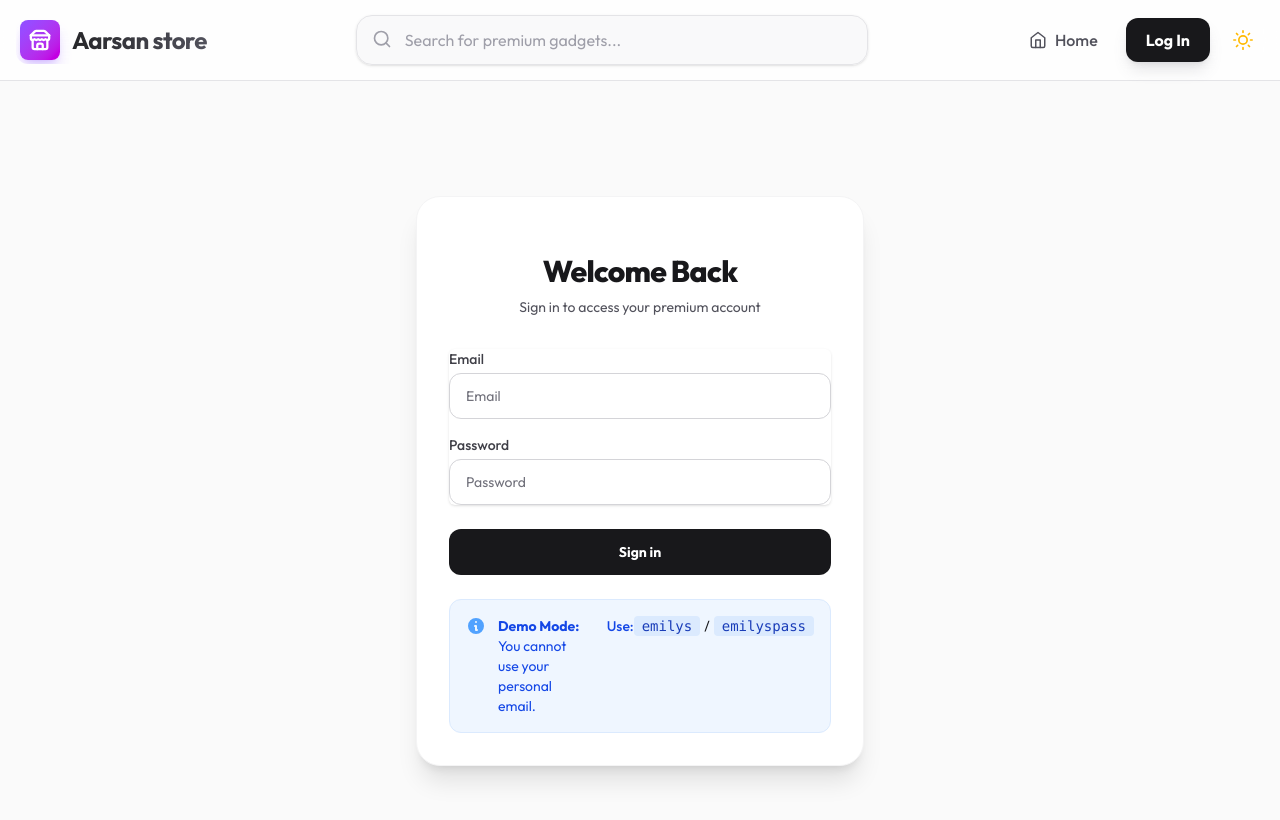
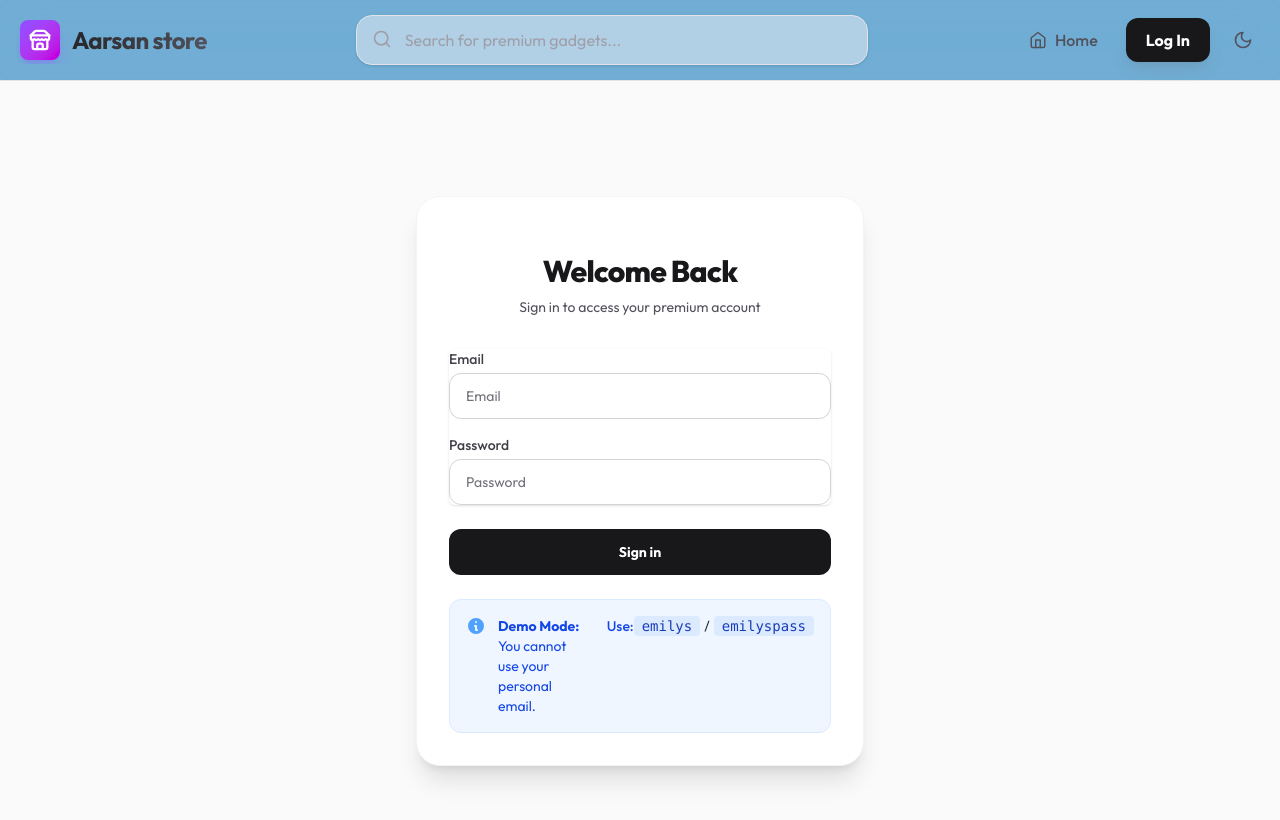
Before and after one commit to Aarsan2365/GUI-Mini-Project, a Vue app: page /login in a window 1280 px wide. Shown: the top 820 px of the page. Built offline with nearby package versions, Linux system fonts and the light colour scheme.

Commit message:
light screen mode

```diff
--- a/index.html
+++ b/index.html
@@ -1,5 +1,5 @@
 <!doctype html>
-<html lang="en" class="dark">
+<html lang="en">
 
 <head>
   <meta charset="UTF-8" />
--- a/src/components/NavBar.vue
+++ b/src/components/NavBar.vue
@@ -25,15 +25,17 @@ const toggleDark = () => {
 
 onMounted(() => {
   const savedTheme = localStorage.getItem('theme');
-  if (savedTheme === 'light') {
+
+  if (savedTheme === 'dark') {
+    isDark.value = true;
+    document.documentElement.classList.add('dark');
+  } else {
+    // Default to LIGHT
     isDark.value = false;
     document.documentElement.classList.remove('dark');
-  } else if (savedTheme === 'dark') {
-    isDark.value = true;
-    document.documentElement.classList.add('dark');
   }
-  // Default is dark (from html class), so if no savedTheme, we stick with dark
 });
+
 
 const searchQuery = ref('');
 
@@ -48,7 +50,7 @@ const handleSearch = () => {
 </script>
 
 <template>
-  <nav class="sticky top-0 z-50 w-full transition-all duration-300 border-b bg-white/80 dark:bg-zinc-900/80 backdrop-blur-xl border-zinc-200 dark:border-zinc-800">
+  <nav class="sticky top-0 z-50 w-full transition-all duration-300 border-b backdrop-blur-xl border-zinc-200 dark:border-zinc-800 bg-nav-glass">
     <div class="container px-4 mx-auto h-20 flex items-center justify-between gap-6">
 
       <!-- Logo -->
@@ -126,8 +128,8 @@ const handleSearch = () => {
                 leave-from-class="opacity-100 rotate-0 scale-100"
                 leave-to-class="opacity-0 -rotate-90 scale-50"
              >
-                <svg v-if="isDark" xmlns="http://www.w3.org/2000/svg" width="20" height="20" viewBox="0 0 24 24" fill="none" stroke="currentColor" stroke-width="2" stroke-linecap="round" stroke-linejoin="round" class="text-amber-400"><circle cx="12" cy="12" r="5"/><path d="M12 1v2M12 21v2M4.2 4.2l1.4 1.4M18.4 18.4l1.4 1.4M1 12h2M21 12h2M4.2 19.8l1.4-1.4M18.4 5.6l1.4-1.4"/></svg>
-                <svg v-else xmlns="http://www.w3.org/2000/svg" width="20" height="20" viewBox="0 0 24 24" fill="none" stroke="currentColor" stroke-width="2" stroke-linecap="round" stroke-linejoin="round" class="text-zinc-600"><path d="M12 3a6 6 0 0 0 9 9 9 9 0 1 1-9-9Z"/></svg>
+                <svg v-if="!isDark" xmlns="http://www.w3.org/2000/svg" width="20" height="20" viewBox="0 0 24 24" fill="none" stroke="currentColor" stroke-width="2" stroke-linecap="round" stroke-linejoin="round" class="text-zinc-600"><path d="M12 3a6 6 0 0 0 9 9 9 9 0 1 1-9-9Z"/></svg>
+                <svg v-else xmlns="http://www.w3.org/2000/svg" width="20" height="20" viewBox="0 0 24 24" fill="none" stroke="currentColor" stroke-width="2" stroke-linecap="round" stroke-linejoin="round" class="text-amber-400"><circle cx="12" cy="12" r="5"/><path d="M12 1v2M12 21v2M4.2 4.2l1.4 1.4M18.4 18.4l1.4 1.4M1 12h2M21 12h2M4.2 19.8l1.4-1.4M18.4 5.6l1.4-1.4"/></svg>
              </transition>
           </div>
         </button>
--- a/src/style.css
+++ b/src/style.css
@@ -1,19 +1,38 @@
 @import "tailwindcss";
+@config "../tailwind.config.ts";
 
-body {
+@layer base {
+  /* 1. Define your colors as variables */
+  :root {
+    /* LIGHT MODE COLORS */
+    --color-bg-main: #0a6a6c;       /* Light Gray Background */
+    --color-text-main: #1e293b;     /* Dark Blue-Gray Text */
+    --color-primary: #4f46e5;       /* Indigo Brand Color */
+    --color-nav: rgba(139, 190, 239, 0.8); /* See-through White */
+  }
+
+  /* 2. Override them for Dark Mode */
+  .dark {
+    /* DARK MODE COLORS */
+    --color-bg-main: #000000;       /* Deep Midnight Blue */
+    --color-text-main: #2e2b0d;     /* Light Gray Text */
+    --color-primary: #ffffff;       /* Lighter Indigo */
+    --color-nav: rgba(25, 58, 207, 0.8);      /* See-through Black */
+  }
+
+  /* 3. Apply the variables to the body */
+  body {
     font-family: 'Outfit', sans-serif;
-    @apply bg-zinc-50 text-zinc-900 transition-colors duration-300;
-    @apply dark:bg-zinc-900 dark:md:bg-zinc-950 dark:lg:bg-zinc-950 dark:text-zinc-100;
-    @apply antialiased selection:bg-zinc-300 selection:text-zinc-900 dark:selection:bg-zinc-600 dark:selection:text-white;
+    background-color: var(--color-bg-main);
+    color: var(--color-text-main);
+    transition-property: color, background-color, border-color, text-decoration-color, fill, stroke;
+    transition-duration: 300ms;
+  }
 }
 
+/* Scrollbar Utility */
 @utility scrollbar-hide {
     -ms-overflow-style: none;
-    /* IE and Edge */
     scrollbar-width: none;
-
-    /* Firefox */
-    &::-webkit-scrollbar {
-        display: none;
-    }
+    &::-webkit-scrollbar { display: none; }
 }
--- a/src/views/HomeView.vue
+++ b/src/views/HomeView.vue
@@ -69,7 +69,7 @@ watch(() => route.query.q, loadProducts);
 </script>
 
 <template>
-  <div class="home-view min-h-screen bg-zinc-50 lg:bg-zinc-100 dark:bg-zinc-900 dark:md:bg-zinc-950 dark:lg:bg-[#808080] transition-colors duration-300">
+  <div class="home-view min-h-screen bg-zinc-50 dark:bg-zinc-950 transition-colors duration-300">
 
     <!-- Hero Section -->
     <section class="relative bg-white dark:bg-zinc-900 overflow-hidden border-b border-zinc-200 dark:border-zinc-800">
--- a/tailwind.config.js
+++ /dev/null
@@ -1,12 +0,0 @@
-/** @type {import('tailwindcss').Config} */
-export default {
-    darkMode: 'selector',
-    content: [
-        "./index.html",
-        "./src/**/*.{vue,js,ts,jsx,tsx}",
-    ],
-    theme: {
-        extend: {},
-    },
-    plugins: [],
-}
--- a/tailwind.config.ts
+++ b/tailwind.config.ts
@@ -1,13 +1,27 @@
 import type { Config } from 'tailwindcss'
 
 export default {
-    darkMode: 'selector',
+    darkMode: 'class',
     content: [
         "./index.html",
         "./src/**/*.{vue,js,ts,jsx,tsx}",
     ],
     theme: {
-        extend: {},
+        extend: {
+            colors: {
+                // "bg-main" will use the variable var(--color-bg-main)
+                main: 'var(--color-bg-main)',
+
+                // "text-main" will use var(--color-text-main)
+                'main-text': 'var(--color-text-main)',
+
+                // "bg-brand" will use var(--color-primary)
+                brand: 'var(--color-primary)',
+
+                // "bg-nav-glass" will use var(--color-nav)
+                'nav-glass': 'var(--color-nav)',
+            }
+        },
     },
     plugins: [],
 } satisfies Config
```
